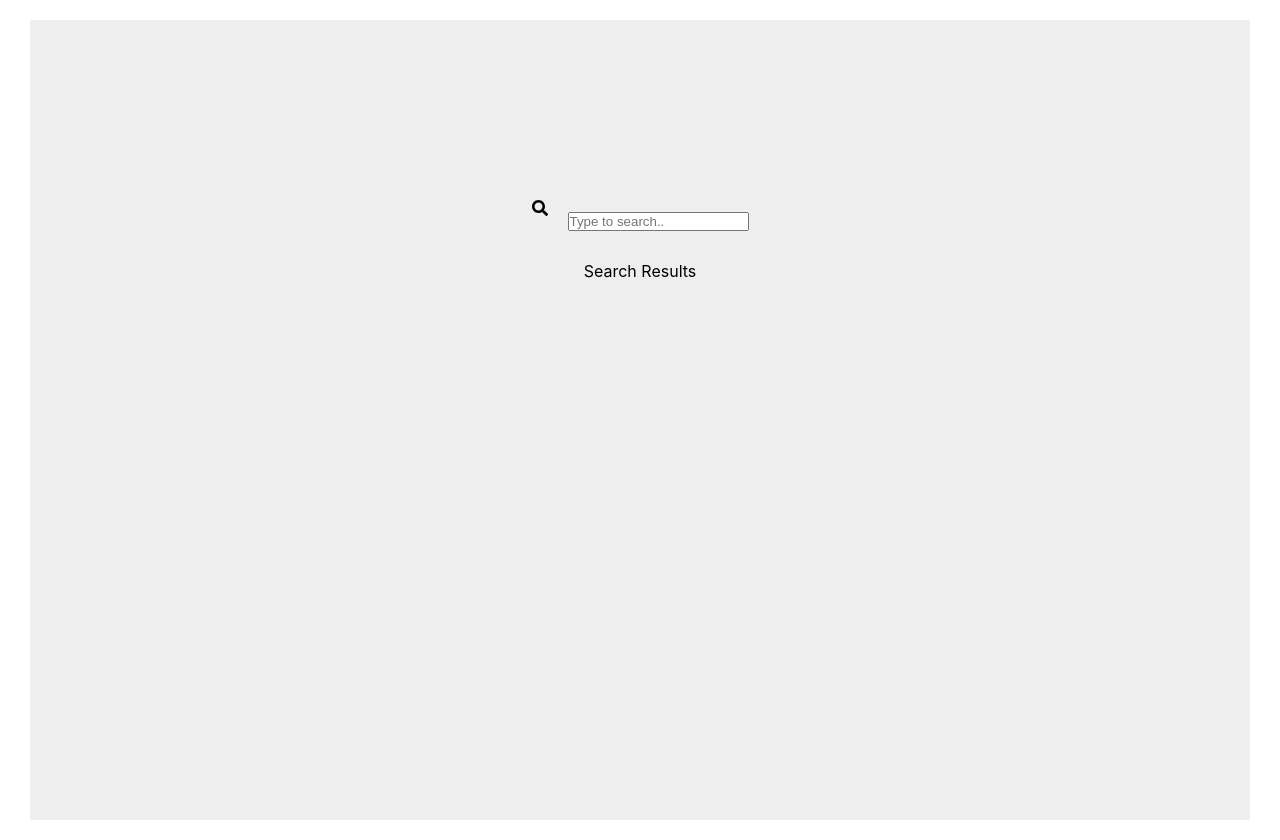
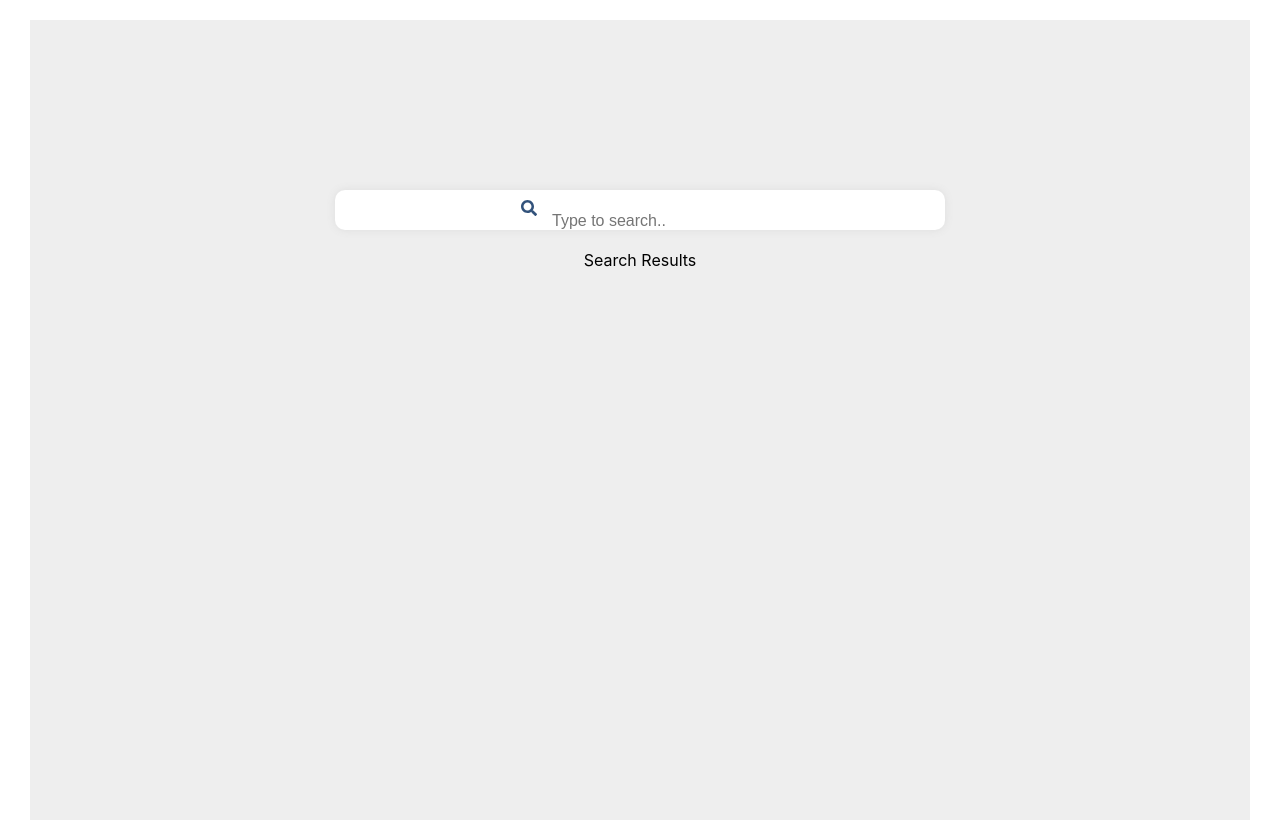
Before and after one commit to jeffreyhsu321/search_engine_lite, a React (Create React App) app in the folder search_engine_frontend/: page / in a window 1280 px wide. Built offline with nearby package versions, Linux system fonts and the light colour scheme.

Commit message:
preliminary styling for search bar

```diff
--- /dev/null
+++ b/search_engine_frontend/src/components/SearchBar.css
@@ -0,0 +1,26 @@
+.input-wrapper {
+    background-color: white;
+    width: 100%;
+    height: 2.5rem;
+
+    padding: 0 15px;
+    border-radius: 10px;
+
+    box-shadow: 0px 0px 8px #ddd;
+
+    align-items: center;
+}
+
+input {
+    background-color: transparent;
+    border: none;
+    height: 100%;
+
+    font-size: 1rem;
+
+    margin-left:  5px;
+}
+
+input:focus { outline: none; }
+
+#search-icon { color: #32527B; }
--- a/search_engine_frontend/src/components/SearchBar.js
+++ b/search_engine_frontend/src/components/SearchBar.js
@@ -1,10 +1,11 @@
 import React from "react";
 
-import {FaSearch} from "react-icons/fa"
+import {FaSearch} from "react-icons/fa";
+import "./SearchBar.css";
 
 export const SearchBar = () => {
     return <div className="input-wrapper">
-        <FaSearch if="search-icon"/>
+        <FaSearch id="search-icon"/>
         <input placeholder="Type to search.." />
     </div>
 };
```
